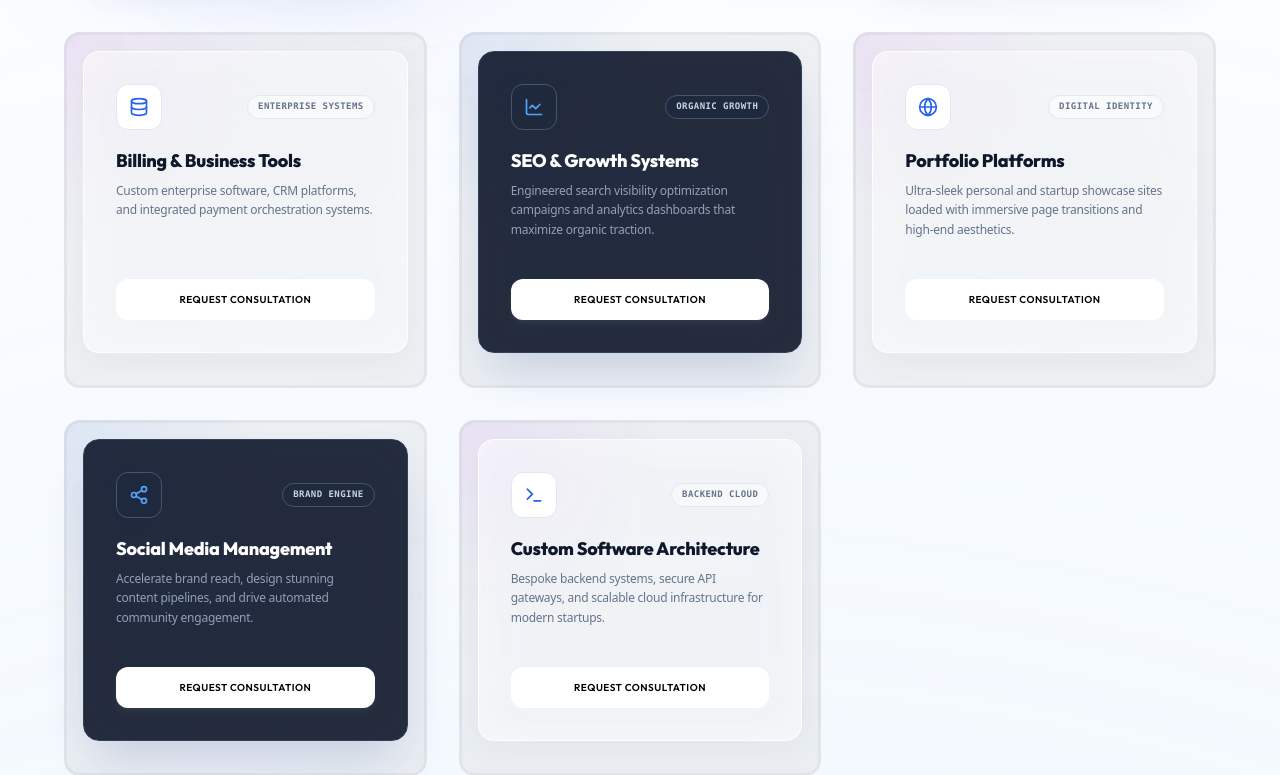
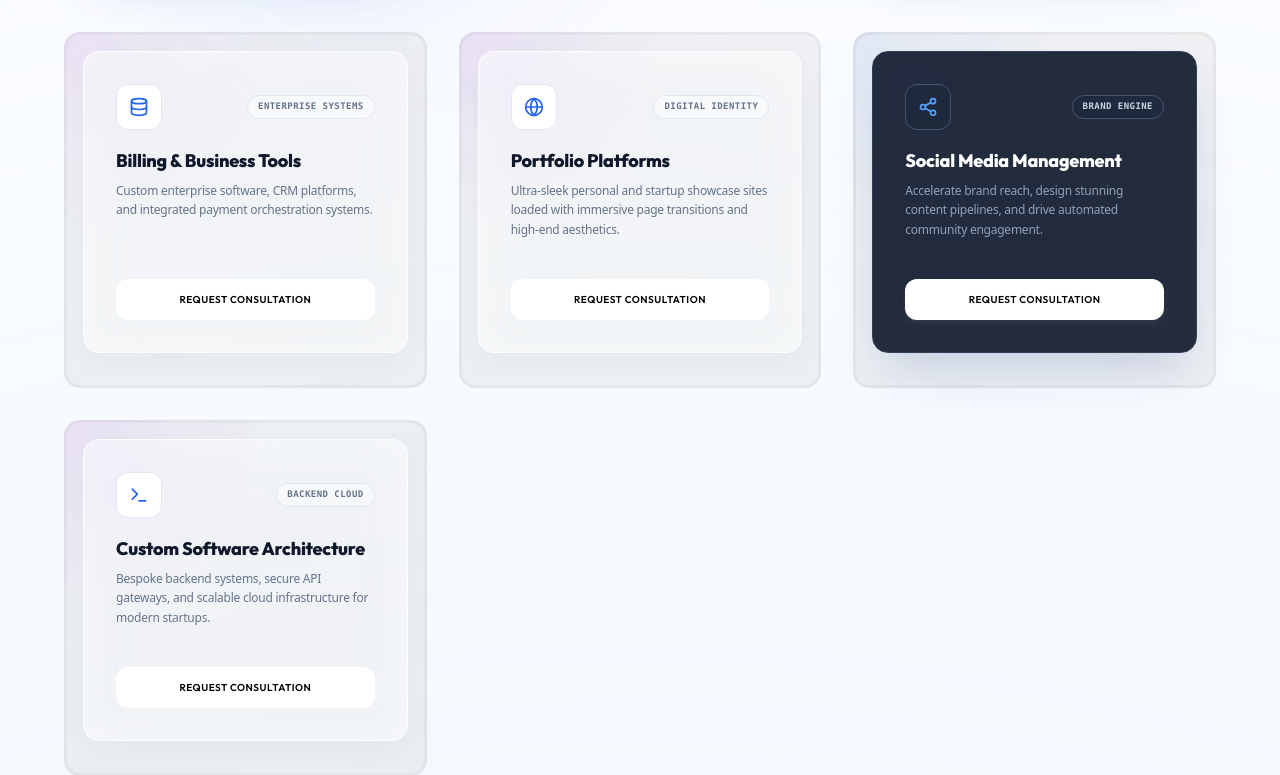
Before and after one commit to chaitu2303/CS-Vertex, a Next.js app: page / in a window 1280 px wide. Shown: the part 1233-2008 px from the top of the page. Built offline with nearby package versions, Linux system fonts and the light colour scheme.

Commit message:
fix: remove SEO & Growth Systems item from Bento solutions grid

```diff
--- a/src/components/LandingView.tsx
+++ b/src/components/LandingView.tsx
@@ -4,7 +4,7 @@ import React from 'react';
 import { Button } from './UiKit';
 import { motion } from 'framer-motion';
 import {
-  Code2, Smartphone, Cpu, LineChart, Share2, Globe, Terminal, Database
+  Code2, Smartphone, Cpu, Share2, Globe, Terminal, Database
 } from 'lucide-react';
 import { ClientView } from './ClientView';
 import { FeedbackView } from './FeedbackView';
@@ -22,7 +22,6 @@ export const LandingView: React.FC = () => {
     { title: 'Web Platforms', desc: 'Sleek, lightning-fast modern web applications and portals crafted for rapid digital scaling.', icon: Code2, tag: 'Next.js Architecture', dark: false },
     { title: 'Mobile Applications', desc: 'Stunning Android, iOS, and cross-platform native applications equipped with fluid motion interfaces.', icon: Smartphone, tag: 'Mobile Core', dark: true },
     { title: 'Billing & Business Tools', desc: 'Custom enterprise software, CRM platforms, and integrated payment orchestration systems.', icon: Database, tag: 'Enterprise Systems', dark: false },
-    { title: 'SEO & Growth Systems', desc: 'Engineered search visibility optimization campaigns and analytics dashboards that maximize organic traction.', icon: LineChart, tag: 'Organic Growth', dark: true },
     { title: 'Portfolio Platforms', desc: 'Ultra-sleek personal and startup showcase sites loaded with immersive page transitions and high-end aesthetics.', icon: Globe, tag: 'Digital Identity', dark: false },
     { title: 'Social Media Management', desc: 'Accelerate brand reach, design stunning content pipelines, and drive automated community engagement.', icon: Share2, tag: 'Brand Engine', dark: true },
     { title: 'Custom Software Architecture', desc: 'Bespoke backend systems, secure API gateways, and scalable cloud infrastructure for modern startups.', icon: Terminal, tag: 'Backend Cloud', dark: false }
```
